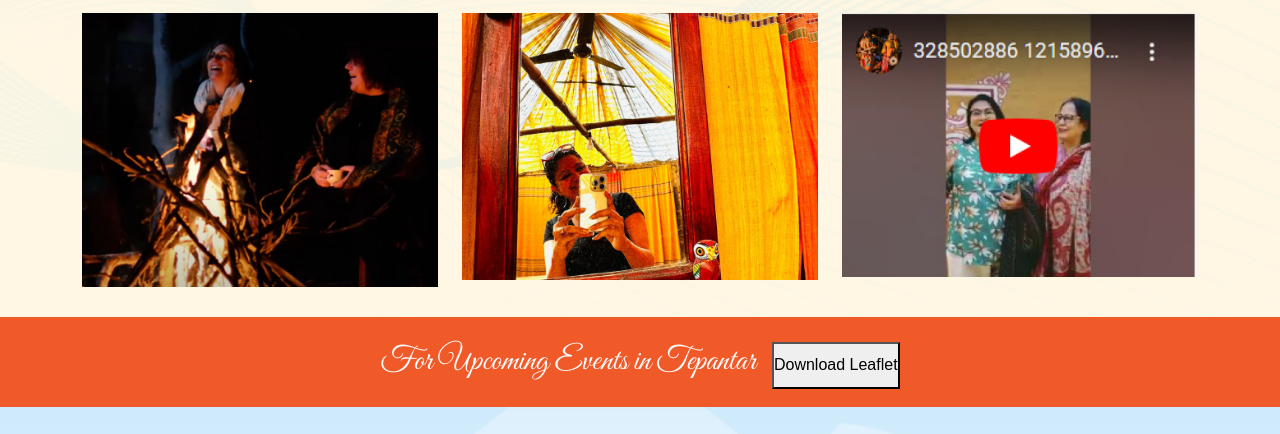
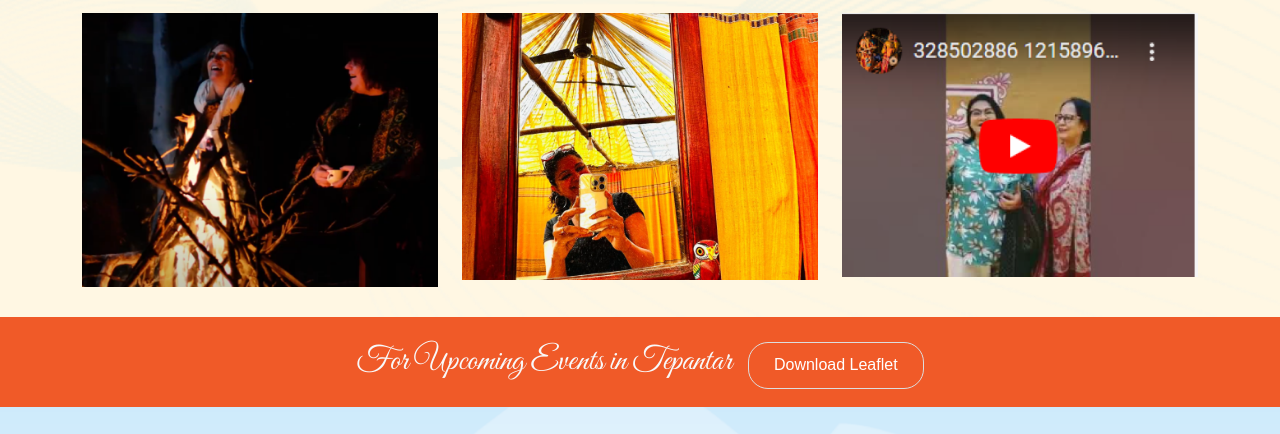
Before and after one commit to shahrukhdigitalwolf/tepantar, a plain HTML site: page index.html in a window 1280 px wide. Shown: the part 3617-4051 px from the top of the page. Drawn offline with Linux system fonts and the light colour scheme; a web font is replaced by a local one.

Commit message:
new update 14-08-2023

```diff
--- a/assets/css/custom.css
+++ b/assets/css/custom.css
@@ -223,6 +223,13 @@ h1{
     left: 0;
     z-index: -1;
 }
+.download_leaflet{
+    background-color: transparent;
+    color: #ffffff;
+    padding: 10px 25px;
+    border: 1px solid #ddd;
+    border-radius: 20px;
+}
 .footer{
     background: url(../img/bg/Footer.png);
     background-size: cover;
--- a/index.html
+++ b/index.html
@@ -421,7 +421,7 @@
     <section style="background-color: #F05A28; padding: 25px 0 18px;">
         <div class="d-flex justify-content-center">
             <h1 class="me-3 text-light">For Upcoming Events in Tepantar</h1>
-            <button>Download Leaflet</button>
+            <button class="download_leaflet">Download Leaflet</button>
         </div>
     </section>
     <section class="footer">
```
